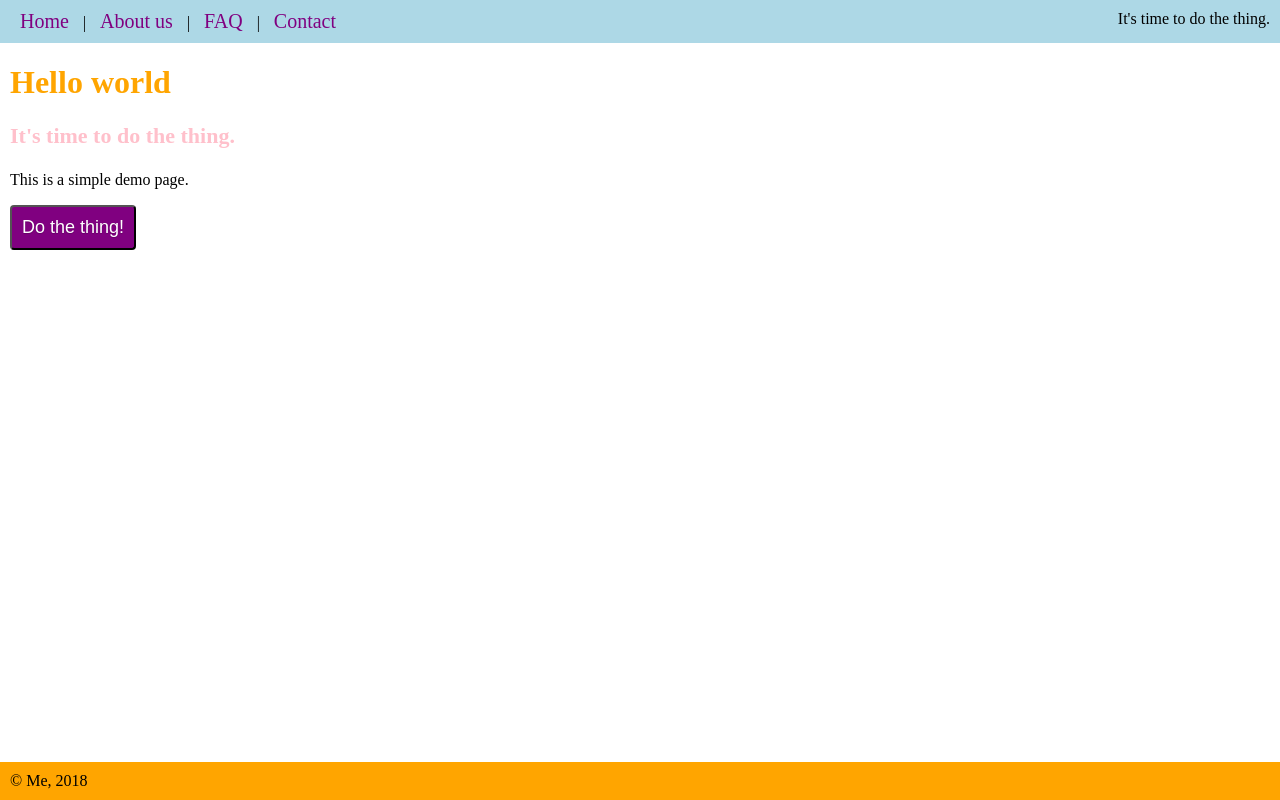
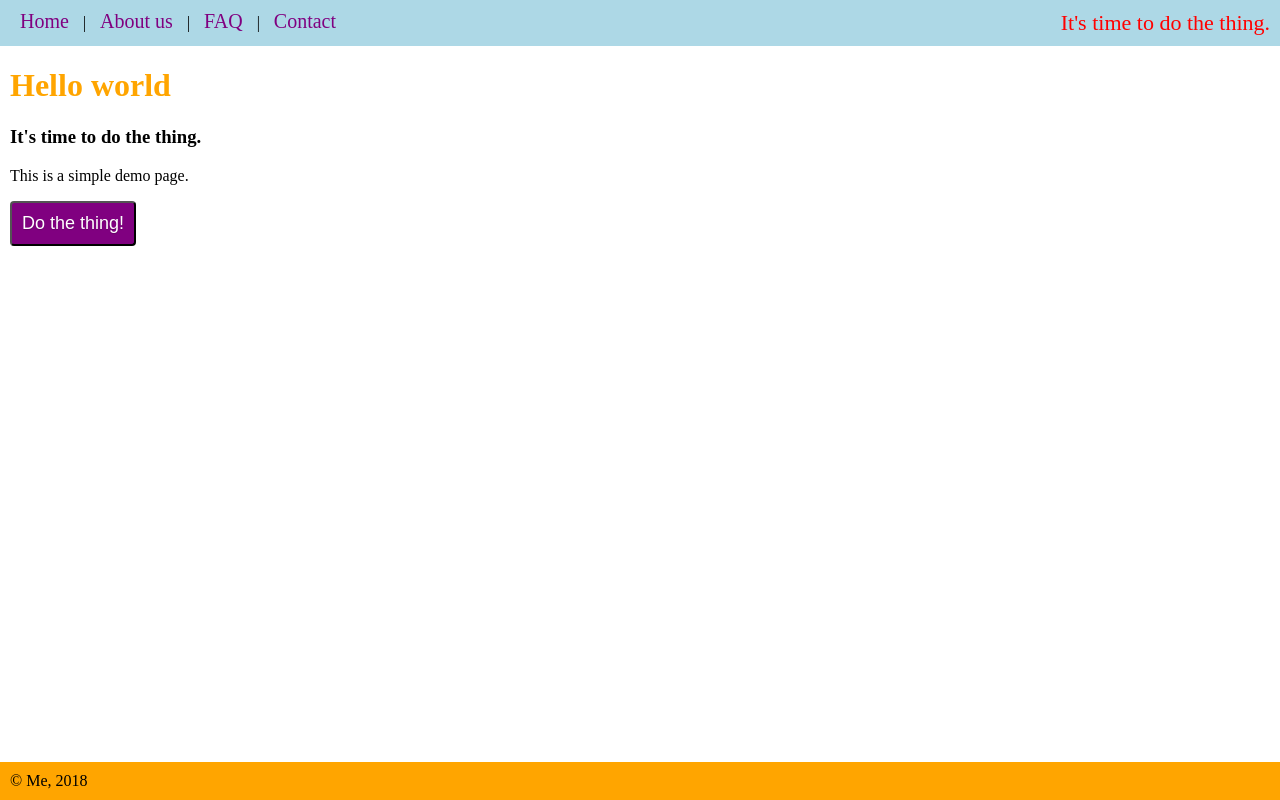
Before and after one commit to lyndseypadget/repo-rebase, a plain HTML site: page index.html in a window 1280 px wide. Drawn offline with Linux system fonts and the light colour scheme.

Commit message:
Re-style the tag line

```diff
--- a/styles.css
+++ b/styles.css
@@ -9,11 +9,6 @@ body {
 h1 {
   color: orange;
   font-size: 32px;
-}
-
-h3 {
-  color: pink;
-  font-size: 22px;
 }
 
 header {
@@ -29,6 +24,11 @@ header a:link, a:visited, a:hover, a:active {
   font-size: 20px;
   font-weight: 500;
   padding: 0 10px;
+}
+
+.tag-line {
+  color: red;
+  font-size: 22px;
 }
 
 button:focus {outline:0;}
```
